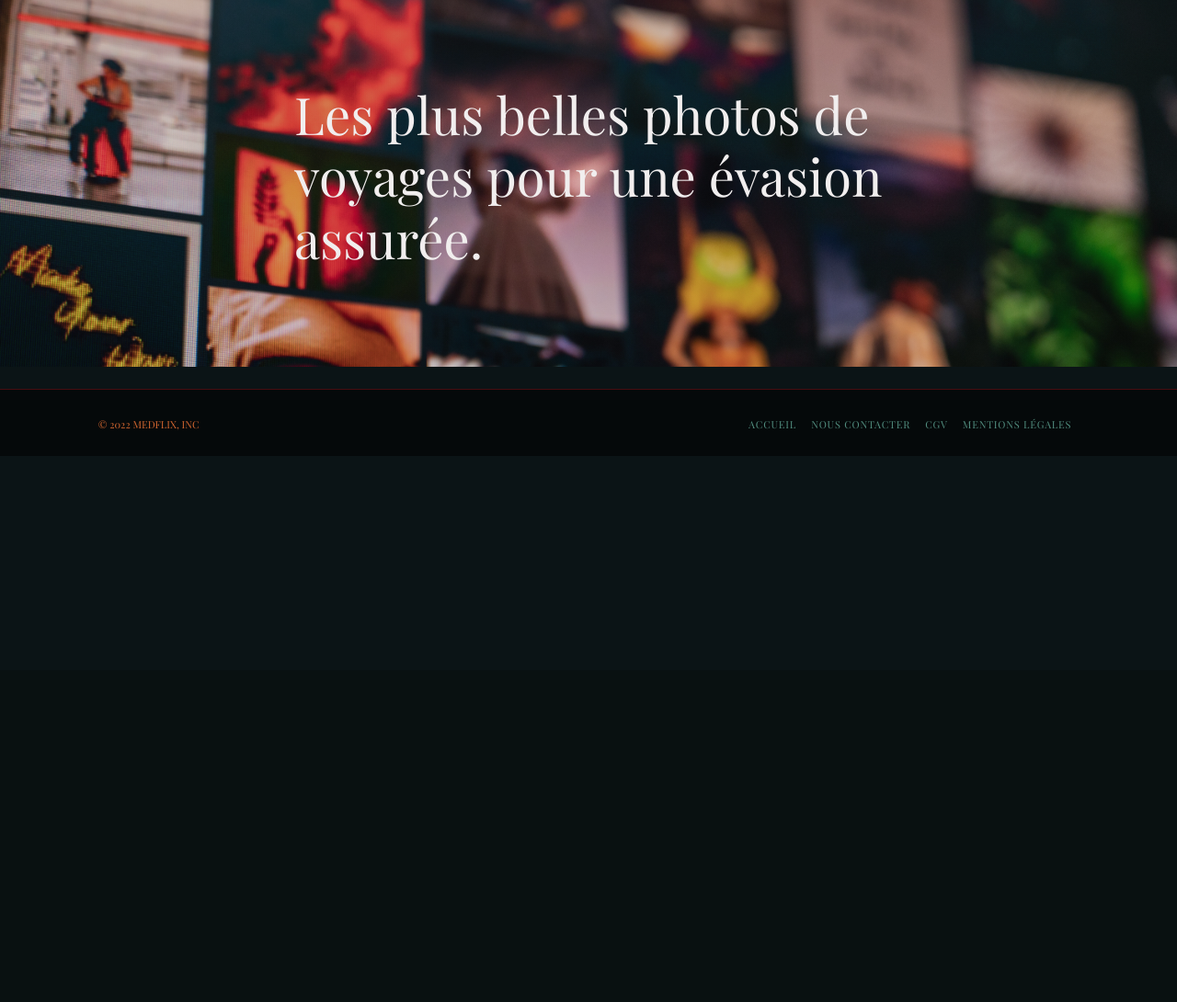
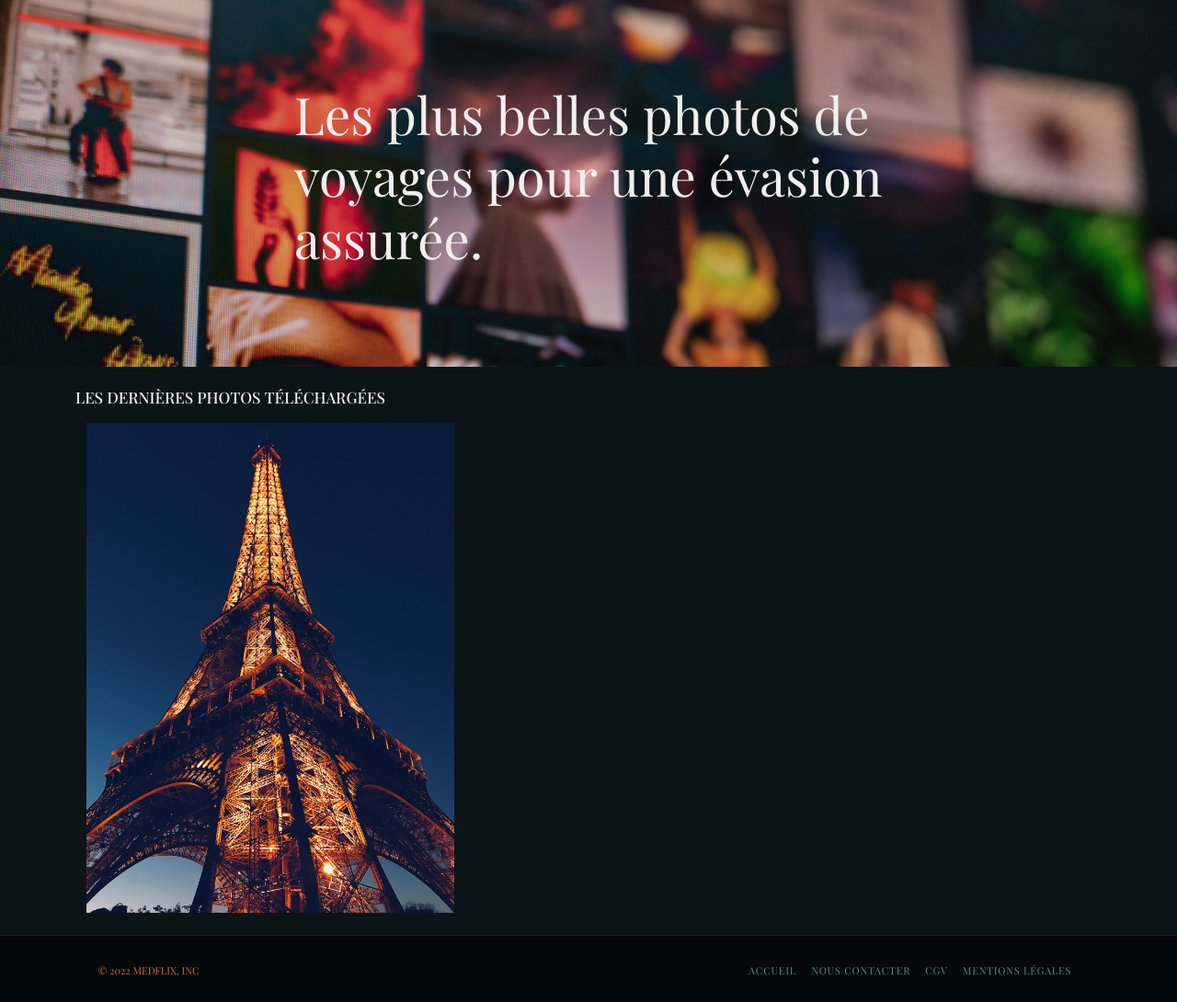
Before and after one commit to MathieuLaurent/medflix, a Symfony app: template templates/pages/accueil.html.twig in a window 1280 px wide. Shown: the part 71-1161 px from the top of the page at 92% size. Before the commit the page ends 539 px from the top, so only its background shows below. Run offline with Twig, Linux system fonts and the light colour scheme; the template is opened without the code that fills it, so the values that code supplies are empty; some libraries are stand-ins or nearby versions; some web fonts are replaced.

Commit message:
photos qui servent a rien

```diff
--- a/public/css/style.css
+++ b/public/css/style.css
@@ -142,6 +142,14 @@ header {
     height: auto;
 }
 
+
+/*==================== FOOTER CSS CLASS ====================*/
+
+.photo {
+    width: 50vh;
+    height: auto;
+}
+
 /*==================== FOOTER CSS CLASS ====================*/
 
 .copyright {
--- a/templates/pages/accueil.html.twig
+++ b/templates/pages/accueil.html.twig
@@ -1,7 +1,14 @@
 {% extends 'base.html.twig' %}
 
 {% block body %}
+<div class="container">
+<h4 class="my-3">Les dernières photos téléchargées</h4>
+
+<div class="container d-flex justify-content-around flex-wrap flex-column">
+    <img src="img/paris.jpg" alt="" class="photo align-self-baseline">
 
 
+</div>
 
+</div>
 {% endblock %}
```
Also changed, not shown: public/img/Londres.jpg (added), public/img/beijing.jpg (added), public/img/new york.jpg (added), public/img/paris.jpg (added), 1 other file.
